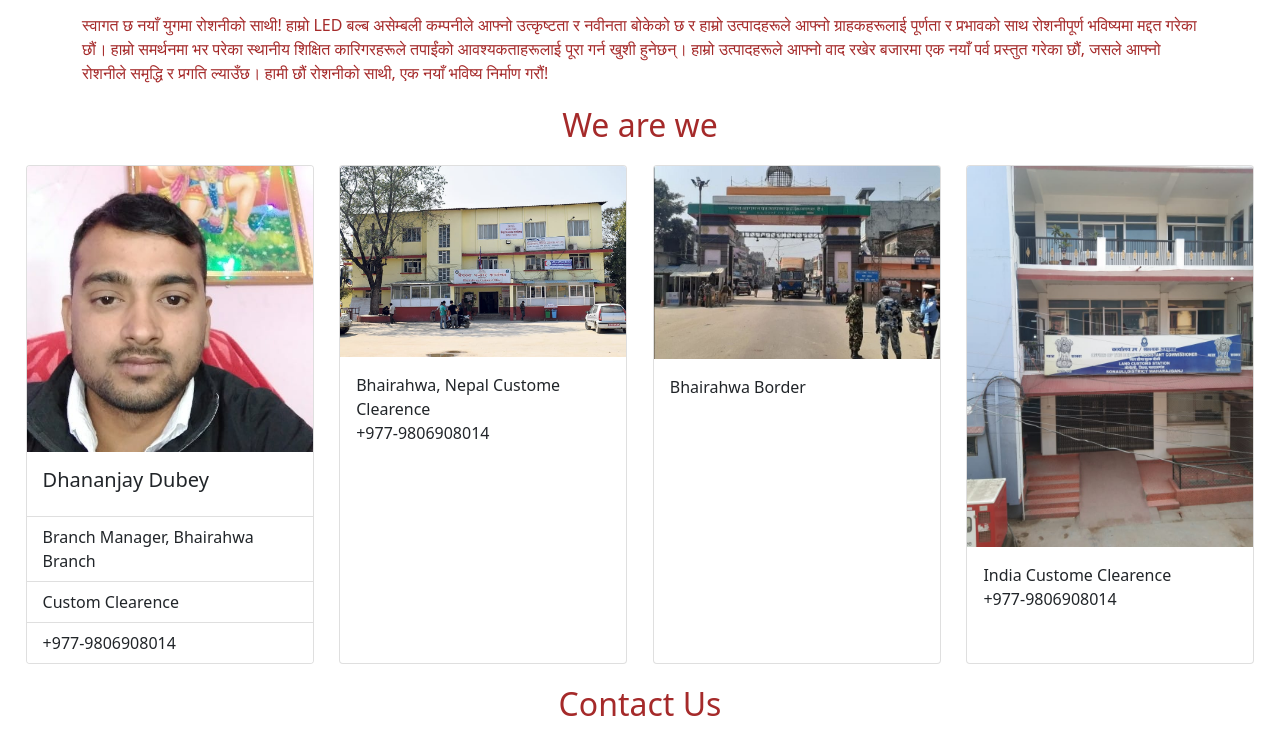
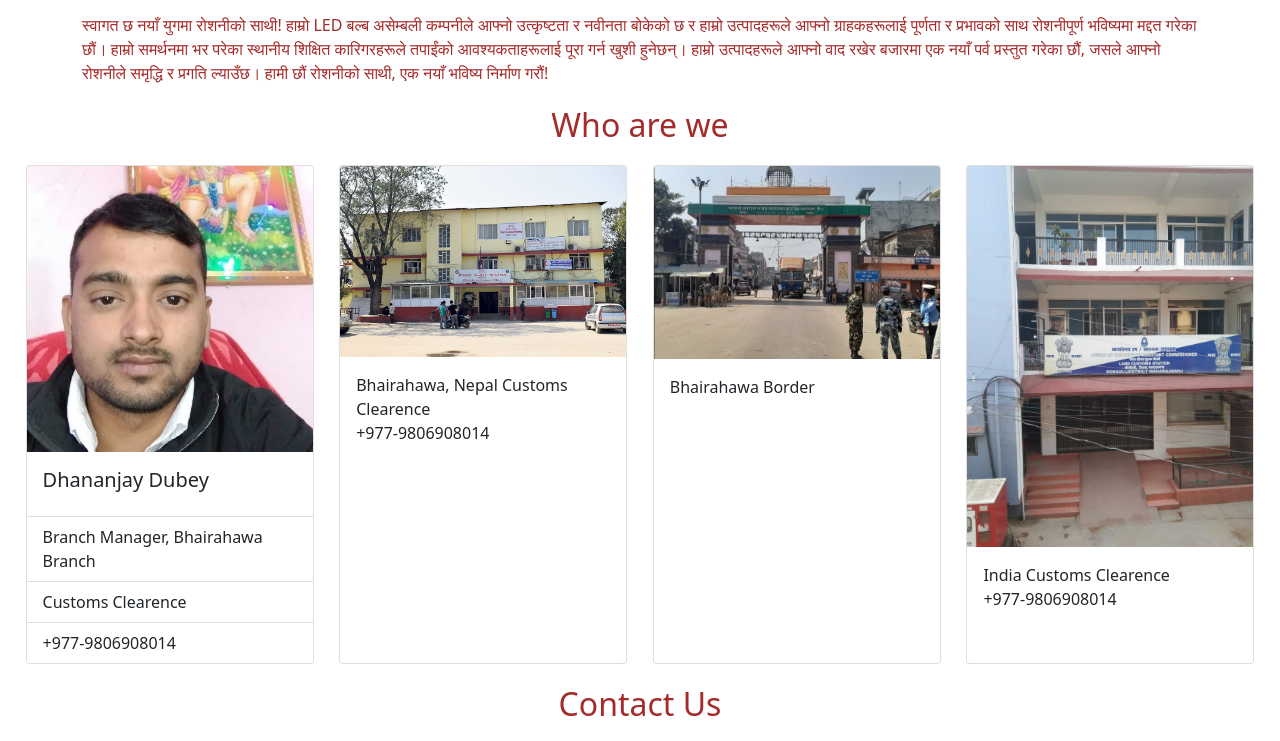
Before and after one commit to mklightnp/mklightnepal, a plain HTML site: page index.html in a window 1280 px wide. Shown: the part 659-1400 px from the top of the page. Drawn offline with nearby package versions, Linux system fonts and the light colour scheme.

Commit message:
Update index.html

```diff
--- a/index.html
+++ b/index.html
@@ -87,7 +87,7 @@
       रोशनीको साथी, एक नयाँ भविष्य निर्माण गरौं!
     </p>
     <!--  -->
-    <div class="title">We are we</div>
+    <div class="title">Who are we</div>
     <div class="cardStyle">
       <div class="card cardImg">
         <img src="PP.jpg" class="card-img-top" alt="..." />
@@ -95,26 +95,26 @@
           <h5 class="card-title">Dhananjay Dubey</h5>
         </div>
         <ul class="list-group list-group-flush">
-          <li class="list-group-item">Branch Manager, Bhairahwa Branch</li>
-          <li class="list-group-item">Custom Clearence</li>
+          <li class="list-group-item">Branch Manager, Bhairahawa Branch</li>
+          <li class="list-group-item">Customs Clearence</li>
           <li class="list-group-item">+977-9806908014</li>
         </ul>
       </div>
       <div class="card cardImg" >
         <img src="CustomBhw.jpg" class="card-img-top" alt="..." />
         <div class="card-body">
-          Bhairahwa, Nepal Custome Clearence<br />+977-9806908014
+          Bhairahawa, Nepal Customs Clearence<br />+977-9806908014
         </div>
       </div>
       <div class="card cardImg" >
         <img src="BhwBorder.jpg" class="card-img-top" alt="..." />
-        <div class="card-body">Bhairahwa Border</div>
+        <div class="card-body">Bhairahawa Border</div>
       </div>
 
       <div class="card cardImg" >
         <img src="Indiacustom.jpg" class="card-img-top" alt="..." />
         <div class="card-body">
-          India Custome Clearence<br />+977-9806908014
+          India Customs Clearence<br />+977-9806908014
         </div>
       </div>
     </div>
```
